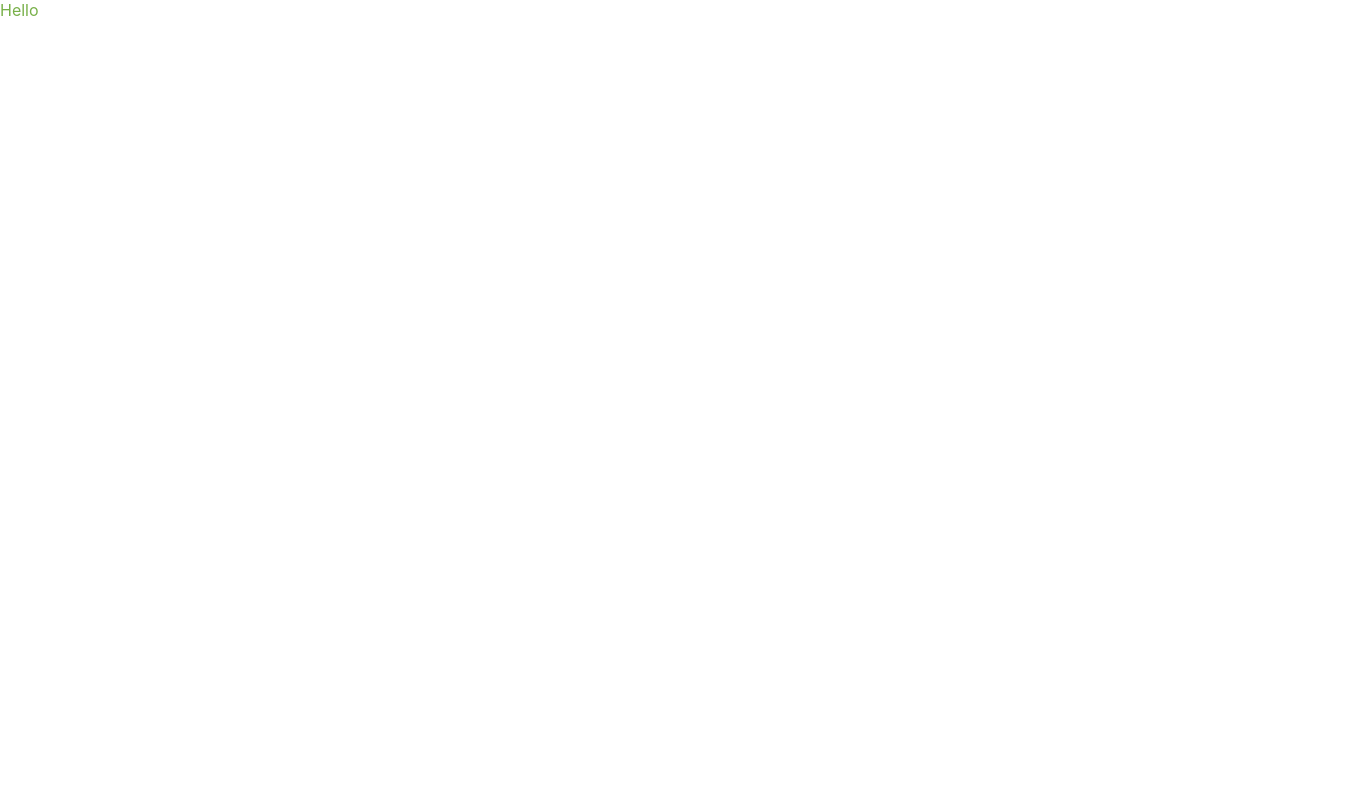
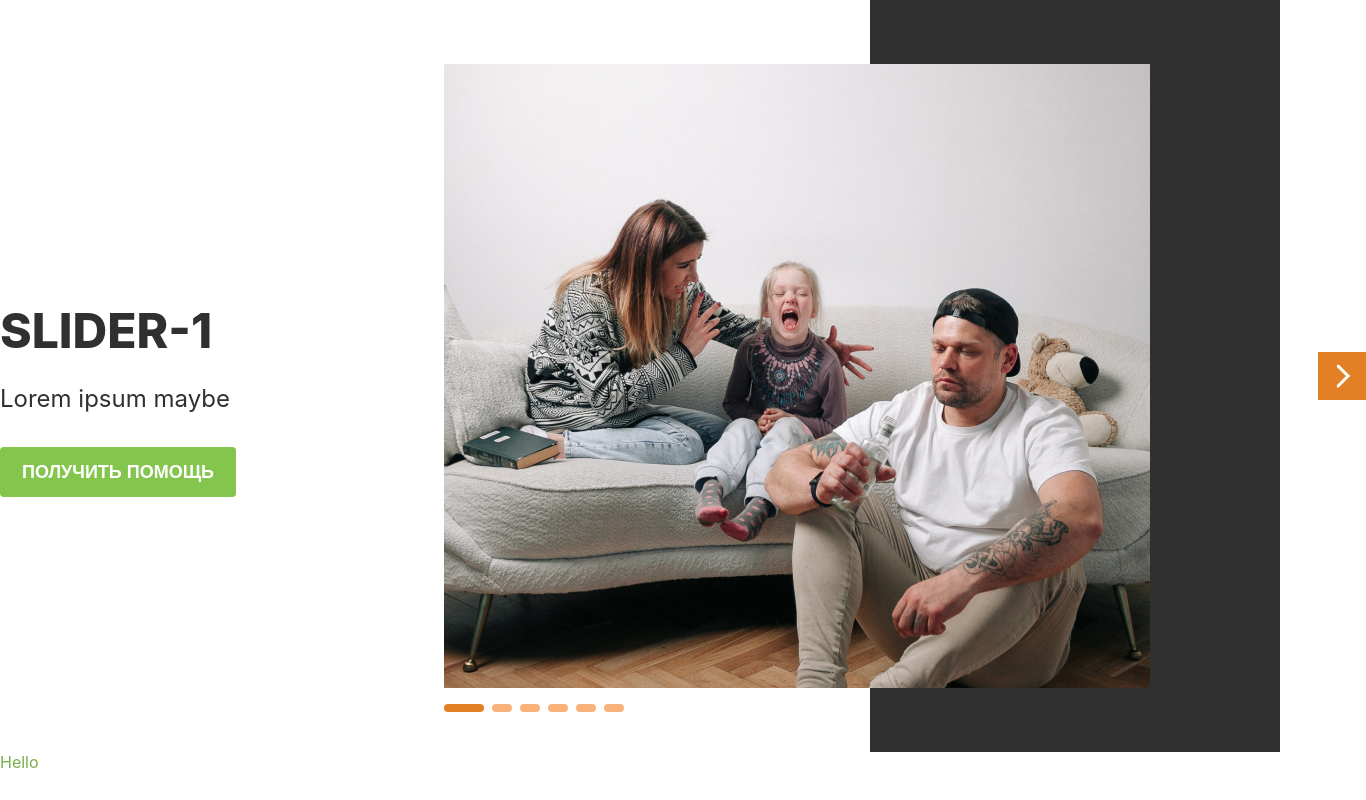
Before and after one commit to GuildOfDevelopers/diaconiafond-frontend, a React (Create React App) app: page / in a window 1280 px wide. Shown: the whole page, 1366 px wide, since content can reach past the window. Built offline with nearby package versions, Linux system fonts and the light colour scheme.

Commit message:
added slider

```diff
--- a/src/App.js
+++ b/src/App.js
@@ -1,11 +1,13 @@
 import AboutReabilitation from "./components/AboutReabilitation/AboutReabilitation";
+import Slider from "./components/Slider/ Slider";
 
 function App() {
-  return (
-    <div className="App">
-      <AboutReabilitation />
-    </div>
-  );
+    return (
+        <div className="App">
+            <Slider/>
+            <AboutReabilitation/>
+        </div>
+    );
 }
 
 export default App;
--- /dev/null
+++ b/src/components/Slider/ Slider.jsx
@@ -0,0 +1,58 @@
+import React, {useState, createContext} from "react";
+
+import Arrows from "./Arrows";
+import Dots from "./Dots";
+
+import SlidesList from "./SlideList";
+import style from './Slider.module.scss'
+import SlideContent from "./SlideContent";
+
+export const SliderContext = createContext(null);
+
+const SLIDERS_TEMP = [
+    {url: require('../../images/Sldier/slider-1.jpg'), content: {title: 'Slider-1', body: 'Lorem ipsum maybe'}},
+    {url: require('../../images/Sldier/slider-1.jpg'), content: {title: 'Slider-2', body: 'Lorem ipsum maybe'}},
+    {url: require('../../images/Sldier/slider-1.jpg'), content: {title: 'Slider-3', body: 'Lorem ipsum maybe'}},
+    {url: require('../../images/Sldier/slider-1.jpg'), content: {title: 'Slider-4', body: 'Lorem ipsum maybe'}},
+    {url: require('../../images/Sldier/slider-1.jpg'), content: {title: 'Slider-5', body: 'Lorem ipsum maybe'}},
+    {url: require('../../images/Sldier/slider-1.jpg'), content: {title: 'Slider-6', body: 'Lorem ipsum maybe'}},
+]
+
+const Slider = function ({width, height}) {
+    const items = SLIDERS_TEMP;
+    const [slide, setSlide] = useState(0);
+
+    const changeSlide = (direction = 1) => {
+        let slideNumber = 0;
+
+        if (slide + direction < 0) {
+            slideNumber = items.length - 1;
+        } else {
+            slideNumber = (slide + direction) % items.length;
+        }
+
+        setSlide(slideNumber);
+    };
+
+    return (
+        <div className={style.wrapper}>
+            <div className={style.slider}>
+                <SliderContext.Provider
+                    value={{
+                        changeSlide,
+                        slidesCount: items.length,
+                        slideNumber: slide,
+                        items,
+                    }}
+                >
+                    <Arrows/>
+                    <SlidesList/>
+                    <Dots/>
+                </SliderContext.Provider>
+            </div>
+            <SlideContent content={{items, slideNumber: slide}}/>
+        </div>
+    );
+};
+
+export default Slider;
--- /dev/null
+++ b/src/components/Slider/Arrows.jsx
@@ -0,0 +1,27 @@
+import React, {useContext} from "react";
+import {SliderContext} from './ Slider';
+
+import style from "./Slider.module.scss";
+
+export default function Arrows() {
+    const {changeSlide} = useContext(SliderContext);
+
+    return (
+        <div className={style.arrows}>
+            <svg className={style.arrow_left} onClick={() => changeSlide(-1)} width="48" height="48" viewBox="0 0 48 48"
+                 fill="none"
+                 xmlns="http://www.w3.org/2000/svg">
+                <rect width="48" height="48" fill="#E38025"/>
+                <path d="M27.8997 13.9997L17.9238 23.9756L27.8233 33.8751" stroke="white" stroke-width="3"
+                      stroke-linecap="round"/>
+            </svg>
+            <svg className={style.arrow_right} onClick={() => changeSlide(1)} width="48" height="48" viewBox="0 0 48 48"
+                 fill="none"
+                 xmlns="http://www.w3.org/2000/svg">
+                <rect x="48" y="48" width="48" height="48" transform="rotate(180 48 48)" fill="#E38025"/>
+                <path d="M20.1003 34.0003L30.0762 24.0244L20.1767 14.1249" stroke="white" stroke-width="3"
+                      stroke-linecap="round"/>
+            </svg>
+        </div>
+    );
+}
--- /dev/null
+++ b/src/components/Slider/Dot.jsx
@@ -0,0 +1,15 @@
+import React, {useContext} from "react";
+import {SliderContext} from './ Slider';
+
+import style from "./Slider.module.scss";
+
+export default function Dot({number}) {
+    const {goToSlide, slideNumber} = useContext(SliderContext);
+
+    return (
+        <div
+            className={slideNumber === number ? style.dot_active : style.dot_inactive}
+            onClick={() => goToSlide(number)}
+        />
+    );
+}
--- /dev/null
+++ b/src/components/Slider/Dots.jsx
@@ -0,0 +1,20 @@
+import React, {useContext} from "react";
+import {SliderContext} from "./ Slider";
+import Dot from "./Dot";
+
+import style from "./Slider.module.scss";
+
+export default function Dots() {
+    const {slidesCount} = useContext(SliderContext);
+
+    const renderDots = () => {
+        const dots = [];
+        for (let i = 0; i < slidesCount; i++) {
+            dots.push(<Dot key={`dot-${i}`} number={i}/>);
+        }
+
+        return dots;
+    };
+
+    return <div className={style.dots}>{renderDots()}</div>;
+}
--- /dev/null
+++ b/src/components/Slider/Slide.jsx
@@ -0,0 +1,14 @@
+import React from "react";
+import SlideContent from "./SlideContent";
+import SlideImage from "./SlideImage";
+
+import style from "./Slider.module.scss";
+
+export default function Slide({data: {url, content}}) {
+    return (
+        <div className={style.slide}>
+            <SlideImage src={url} alt={content}/>
+
+        </div>
+    );
+}
--- /dev/null
+++ b/src/components/Slider/SlideContent.jsx
@@ -0,0 +1,14 @@
+import React from "react";
+
+import style from "./Slider.module.scss";
+
+export default function SlideContent({content}) {
+    const {items, slideNumber} = content
+    const foundItem = items.find((item, index) => slideNumber === index)
+    const {title, body} = foundItem.content
+    return <div className={style.content}>
+        <h3 className={style.title}>{title}</h3>
+        <p className={style.body}>{body}</p>
+        <button className={style.btn}>Получить помощь</button>
+    </div>
+}
--- /dev/null
+++ b/src/components/Slider/SlideImage.jsx
@@ -0,0 +1,7 @@
+import React from "react";
+
+import style from "./Slider.module.scss";
+
+export default function SlideImage({src, alt}) {
+    return <img src={src} alt={alt} className={style.slide_image}/>;
+}
--- /dev/null
+++ b/src/components/Slider/SlideList.jsx
@@ -0,0 +1,20 @@
+import React, {useContext} from "react";
+import Slide from "./Slide";
+import {SliderContext} from "./ Slider";
+
+import style from "./Slider.module.scss";
+
+export default function SlidesList() {
+    const {slideNumber, items} = useContext(SliderContext);
+
+    return (
+        <div
+            className={style.slide_list}
+            style={{transform: `translateX(-${slideNumber * 100}%)`}}
+        >
+            {items.map((slide, index) => (
+                <Slide key={index} data={slide}/>
+            ))}
+        </div>
+    )
+}
--- /dev/null
+++ b/src/components/Slider/Slider.module.scss
@@ -0,0 +1,140 @@
+.wrapper {
+  position: relative;
+  max-width: 1180px;
+  padding: 64px 130px;
+  margin: 0 auto;
+  display: flex;
+  justify-content: flex-end;
+  align-items: center;
+
+  &::before {
+    content: '';
+    position: absolute;
+    right: 0;
+    top: 0;
+    bottom: 0;
+    width: 410px;
+    background-color: #303030;
+  }
+}
+
+.slider {
+  width: 706px;
+  overflow: hidden;
+  //position: relative;
+}
+
+.slide_list {
+  display: flex;
+  //justify-content: flex-end;
+  align-items: center;
+  //column-gap: 20px;
+  transition: transform 0.5s ease-in-out;
+}
+
+.slide {
+  position: relative;
+}
+
+.slide_image {
+  display: block;
+  //display: flex;
+  //margin: 0 auto;
+  //max-height: 300px;
+  //width: 100%;
+  object-fit: contain;
+}
+
+//.slide_title {
+//  text-align: center;
+//  margin-top: 10px;
+//}
+
+
+.arrow_left, .arrow_right {
+  position: absolute;
+  top: 50%;
+  transform: translateY(-50%);
+  cursor: pointer;
+}
+
+.arrow_left {
+  left: -86px;
+}
+
+.arrow_right {
+  right: -86px;
+}
+
+.dots {
+  position: absolute;
+  display: flex;
+  justify-content: flex-start;
+  align-items: flex-start;
+  margin-top: 16px;
+}
+
+.dot_active, .dot_inactive {
+  height: 8px;
+  margin-right: 8px;
+
+  &:last-of-type {
+    margin-right: 0;
+  }
+
+  border-radius: 4px;
+  transition: all .4s ease-in-out;
+}
+
+.dot_active {
+  width: 40px;
+  background-color: #E38025
+}
+
+.dot_inactive {
+  width: 20px;
+  background-color: #FAB27B;
+}
+
+.content {
+  position: absolute;
+  top: 50%;
+  transform: translateY(-50%);
+  left: 0;
+}
+
+.title {
+  margin-bottom: 16px;
+  //font-family: 'Podkova';
+  font-style: normal;
+  font-weight: 800;
+  font-size: 48px;
+  line-height: 56px;
+  text-transform: uppercase;
+  color: #303030;
+}
+
+.body {
+  margin-bottom: 32px;
+  //font-family: 'Podkova';
+  font-style: normal;
+  font-weight: 400;
+  font-size: 24px;
+  line-height: 32px;
+  color: #303030;
+}
+
+.btn {
+  width: 236px;
+  height: 50px;
+  border: none;
+  border-radius: 4px;
+  background-color: #84C54E;
+  //font-family: 'PF Agora Slab Pro';
+  font-style: normal;
+  font-weight: 700;
+  font-size: 18px;
+  line-height: 22px;
+  text-transform: uppercase;
+  color: #FFFFFF;
+}
```
Also changed, not shown: src/images/Sldier/slider-1.jpg (added), 1 other file (tests, documents, lock files or other folders).
